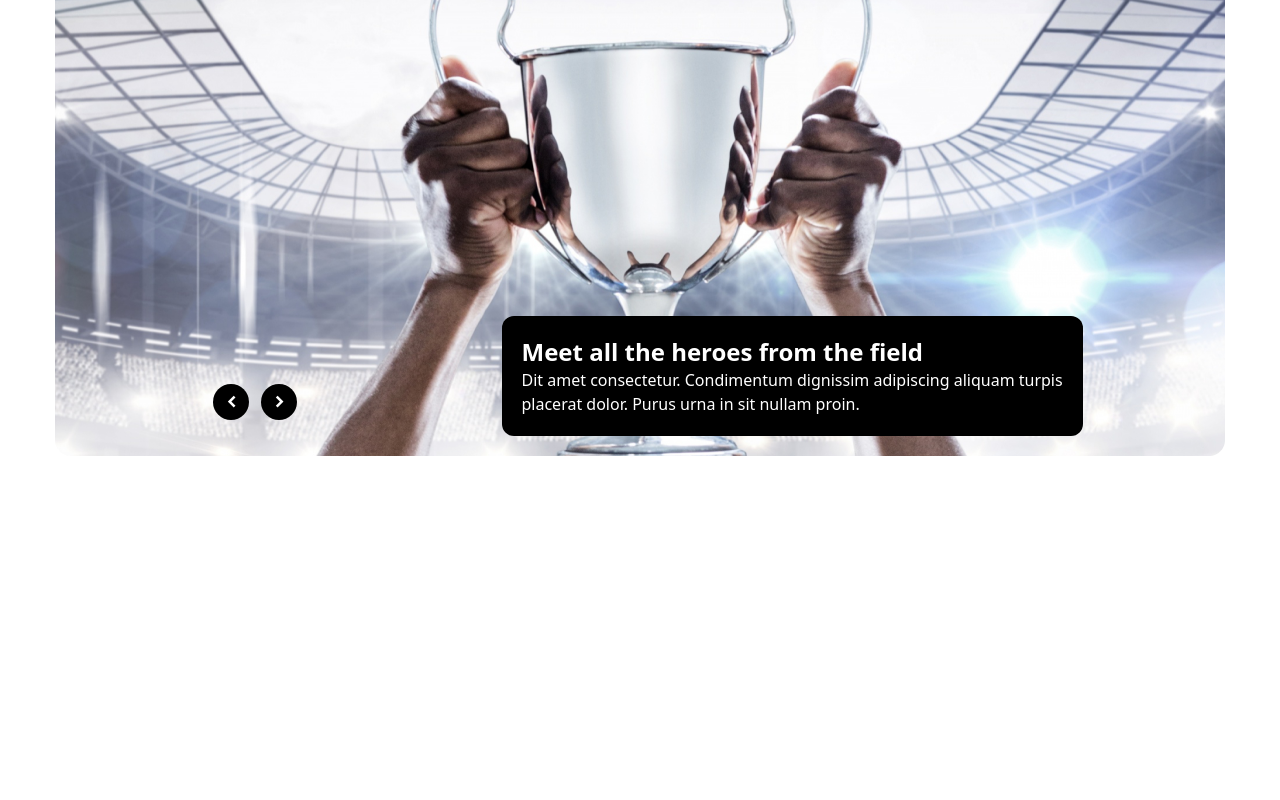
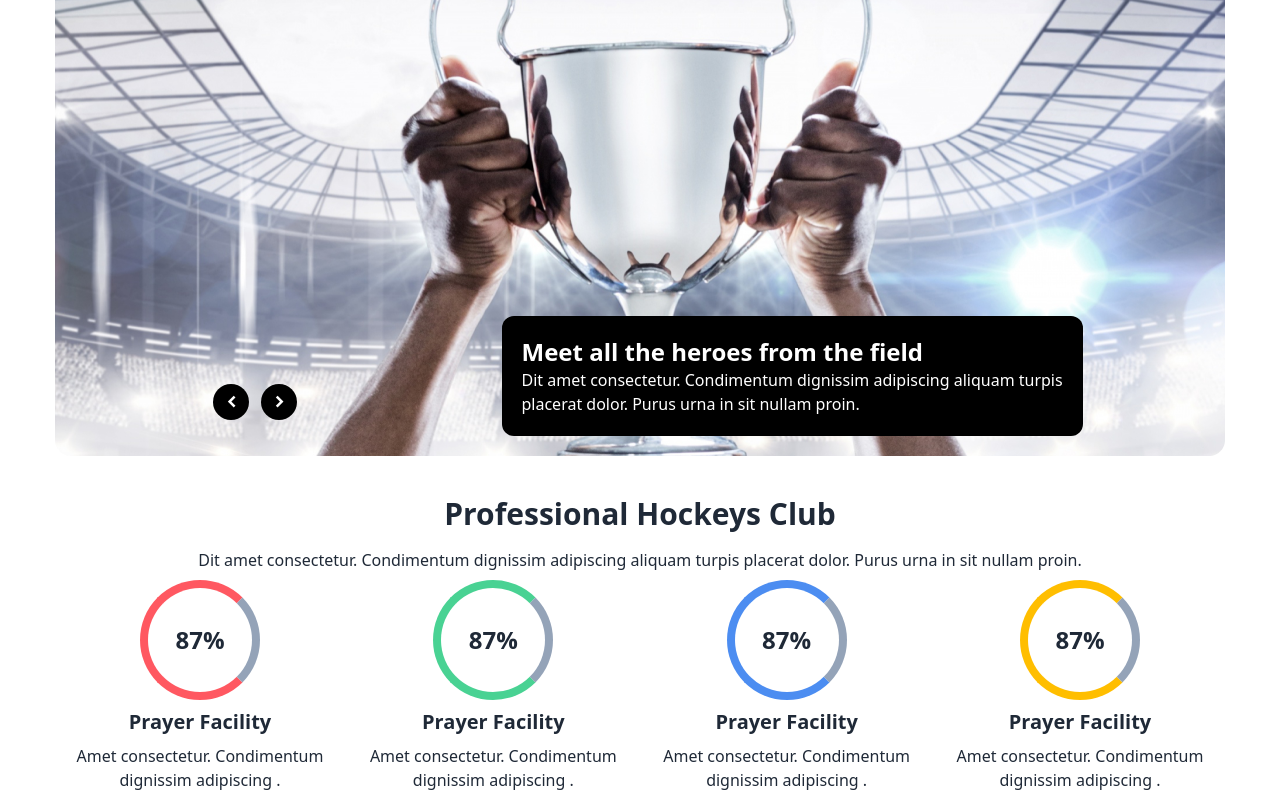
Before and after one commit to RaihanSoft/hockeys-using-react, a React (Vite) app: page / in a window 1280 px wide. Shown: the part 178-978 px from the top of the page. Before the commit the page ends 800 px from the top, so only its background shows below. Built offline with nearby package versions, Linux system fonts and the light colour scheme.

Commit message:
Club section added

```diff
--- a/src/App.jsx
+++ b/src/App.jsx
@@ -1,3 +1,4 @@
+import Club from "./components/Club/Club";
 import Header from "./components/Header/Header";
 import Nav from "./components/Nav/Nav";
 
@@ -7,6 +8,7 @@ function App() {
     <div>
      <Nav></Nav>
      <Header></Header>
+     <Club></Club>
     </div>
   );
 }
--- /dev/null
+++ b/src/components/Club/Club.jsx
@@ -0,0 +1,74 @@
+import React from "react";
+
+function Club() {
+  return (
+    <div>
+      <section className="w-11/12 mx-auto mt-10">
+        {/* title  */}
+        <div className="text-center space-y-4">
+          <h1 className="text-3xl font-bold">Professional Hockeys Club</h1>
+          <p>
+            Dit amet consectetur. Condimentum dignissim adipiscing aliquam
+            turpis placerat dolor. Purus urna in sit nullam proin.{" "}
+          </p>
+        </div>
+
+        {/* boxs  */}
+
+
+
+        <div className="grid  grid-cols-1 sm:grid-cols-2 xl:grid-cols-4 justify-items-center ">
+
+{/* one  */}
+        <div className=" space-y-2 flex flex-col justify-center items-center p-2">
+          <div className="h-[120px] w-[120px] flex justify-center items-center  border-r-8 border-r-slate-400 border-t-8 border-l-8 border-b-8 rounded-full border-error">
+            <h1 className="font-bold text-2xl">87%</h1>
+          </div>
+
+          <h1 className="text-xl font-bold">Prayer Facility</h1>
+          <p className="text-center">Amet consectetur. Condimentum <br /> dignissim adipiscing .</p>
+        </div>
+
+{/* two  */}
+        <div className=" space-y-2 flex flex-col justify-center items-center p-2">
+          <div className="h-[120px] w-[120px] flex justify-center items-center  border-r-8 border-r-slate-400 border-t-8 border-l-8 border-b-8 rounded-full border-[#49D293]">
+            <h1 className="font-bold text-2xl">87%</h1>
+          </div>
+
+          <h1 className="text-xl font-bold">Prayer Facility</h1>
+          <p className="text-center">Amet consectetur. Condimentum <br /> dignissim adipiscing .</p>
+        </div>
+
+{/* three  */}
+        <div className=" space-y-2 flex flex-col justify-center items-center p-2">
+          <div className="h-[120px] w-[120px] flex justify-center items-center  border-r-8 border-r-slate-400 border-t-8 border-l-8 border-b-8 rounded-full border-[#4C8DF1]">
+            <h1 className="font-bold text-2xl">87%</h1>
+          </div>
+
+          <h1 className="text-xl font-bold">Prayer Facility</h1>
+          <p className="text-center">Amet consectetur. Condimentum <br /> dignissim adipiscing .</p>
+        </div>
+
+{/* one  */}
+        <div className=" space-y-2 flex flex-col justify-center items-center p-2">
+          <div className="h-[120px] w-[120px] flex justify-center items-center  border-r-8 border-r-slate-400 border-t-8 border-l-8 border-b-8 rounded-full border-warning">
+            <h1 className="font-bold text-2xl">87%</h1>
+          </div>
+
+          <h1 className="text-xl font-bold">Prayer Facility</h1>
+          <p className="text-center">Amet consectetur. Condimentum <br /> dignissim adipiscing .</p>
+        </div>
+
+
+
+
+
+        </div>
+
+
+      </section>
+    </div>
+  );
+}
+
+export default Club;
```
